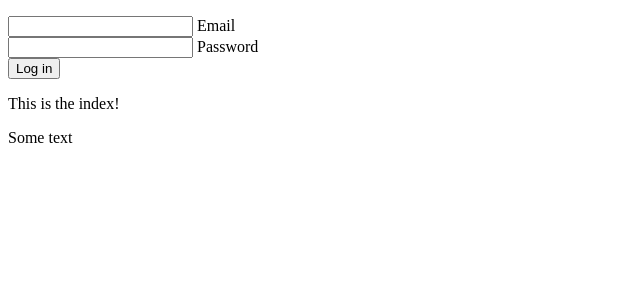
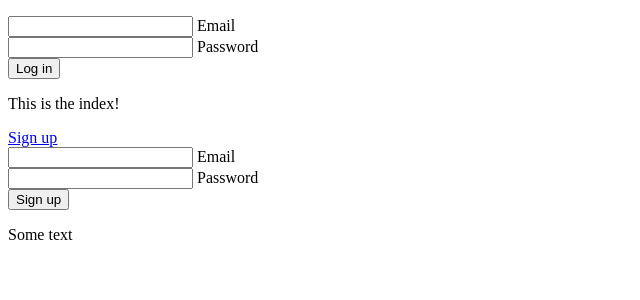
Before and after one commit to jhosoume/alpha50, a PHP site: template app/views/index.php in a window 1280 px wide. Shown: the part 114-414 px from the top of the page, without its empty margins (0-640 px from the left). Run offline with PHP 8.4, Linux system fonts and the light colour scheme; the template is opened without the code that fills it, so the values that code supplies are empty.

Commit message:
Added sign-up screen

```diff
--- a/app/views/index.php
+++ b/app/views/index.php
@@ -1 +1,33 @@
 <p>This is the index!</p>
+<div class='container'>
+  <div class='row'>
+    <div class='col s12'>
+      <a href="#user-sign-up" class='btn modal-trigger'>Sign up</a>
+    </div>
+  </div>
+
+  <div id="user-sign-up" class="modal">
+    <div class="modal-content">
+      <div class="row">
+        <form class="col s12" action="/users" method='post'>
+          <div class="row">
+            <div class="input-field col s12">
+              <input id="user_email" name='user_email' type="email" class="validate">
+              <label for="email">Email</label>
+            </div>
+          </div>
+          <div class="row">
+            <div class="input-field col s12">
+              <input id="user_password" name='user_password' type="password" class="validate">
+              <label for="password">Password</label>
+            </div>
+          </div>
+          <button class="btn" type="submit" name='action'>
+            Sign up
+          </button>
+        </form>
+      </div>
+    </div>
+  </div>
+
+</div>
--- a/app/views/layouts/header.php
+++ b/app/views/layouts/header.php
@@ -1,7 +1,7 @@
 <head>
   <nav class="top-nav grey darken-2">
     <div class="nav-wrapper">
-      <a href="#" class='brand-logo'>Alpha50</a>
+      <a href="/" class='brand-logo'>Alpha50</a>
       <ul class='right hide-on-med-and-down'>
         <li><a href="">About us</a></li>
         <li><a href="">Why join?</a></li>
--- a/config/routes.php
+++ b/config/routes.php
@@ -3,3 +3,6 @@ namespace Spark\Config;
 
 get('/', ['function'=>'index']);
 get('/portfolios', ['function'=>'index']);
+
+//users
+post('/users', ['function' => 'create']);
```
